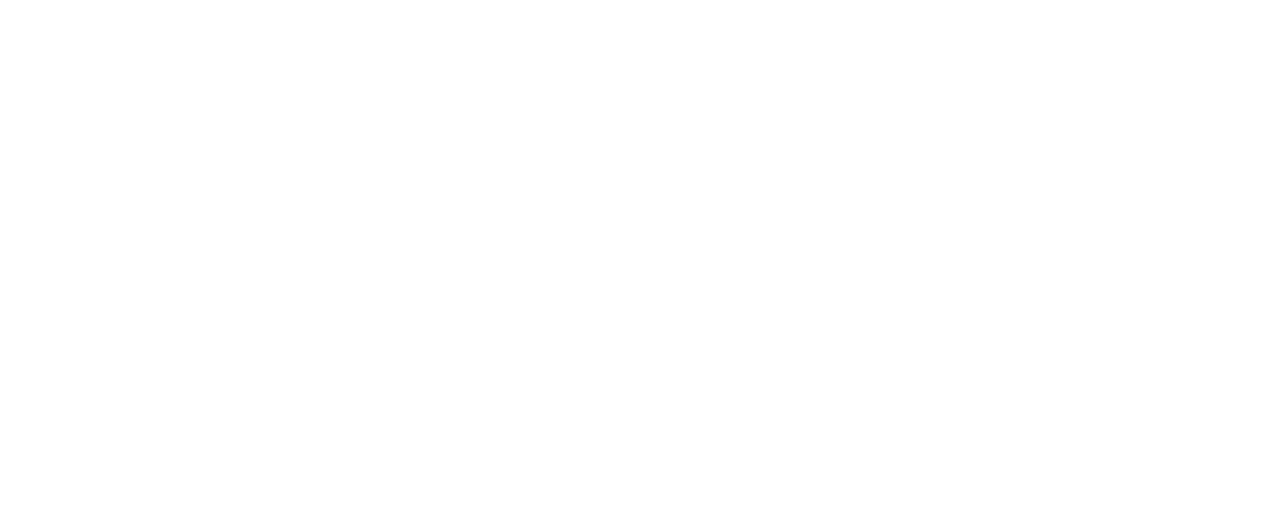
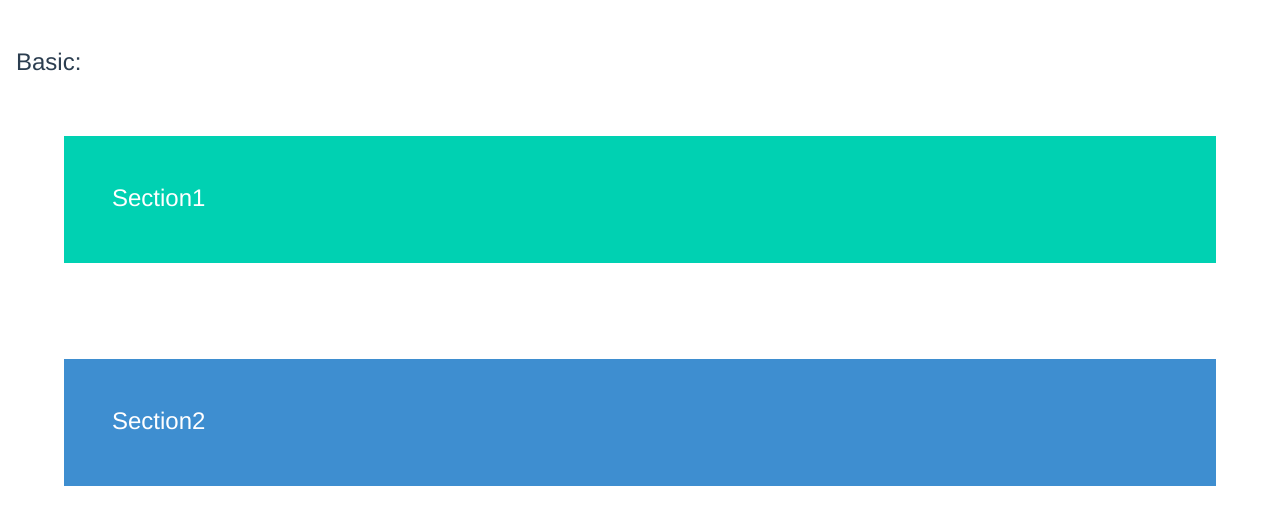
Before and after one commit to vue-bulma/bulma-ui, a Vue app: page /layout/section in a window 1280 px wide. Shown: the top 524 px of the page. Built offline with nearby package versions, Linux system fonts and the light colour scheme.

Commit message:
feat: add component layourt/section

```diff
--- /dev/null
+++ b/examples/components/layout/Section.vue
@@ -0,0 +1,29 @@
+<template>
+  <vb-container id="section" view="fullhd">
+    <div id="basic" class="component-title">Basic:</div>
+
+    <vb-section>
+      <vb-hero title="Section1" color="primary"></vb-hero>
+    </vb-section>
+
+    <vb-section>
+      <vb-hero title="Section2" color="info"></vb-hero>
+    </vb-section>
+  </vb-container>
+</template>
+
+<script>
+export default {
+  name: 'Section'
+}
+</script>
+
+<style lang="scss" scoped>
+#section {
+  padding: 1rem;
+  width: 100%;
+  position: absolute;
+  left: 0;
+  max-width: none;
+}
+</style>
--- a/examples/router.js
+++ b/examples/router.js
@@ -127,6 +127,11 @@
       component: () => import('./components/layout/Hero')
     },
     {
+      path: '/layout/section',
+      name: 'Section',
+      component: () => import('./components/layout/Section')
+    },
+    {
       path: '/components/card',
       name: 'Card',
       component: () => import('./components/components/Card')
--- /dev/null
+++ b/src/components/layout/Section.vue
@@ -0,0 +1,16 @@
+<template>
+  <section class="section">
+    <slot></slot>
+  </section>
+</template>
+
+<script>
+export default {
+  name: 'VbSection'
+}
+</script>
+
+<style lang="scss">
+@import '~bulma/sass/utilities/_all';
+@import '~bulma/sass/layout/section.sass';
+</style>
--- a/src/index.js
+++ b/src/index.js
@@ -34,6 +34,7 @@
 import LevelItem from './components/layout/LevelItem'
 import MediaObject from './components/layout/MediaObject'
 import Hero from './components/layout/Hero'
+import Section from './components/layout/Section'
 
 const components = [
   Box,
@@ -71,7 +72,8 @@
   FormItem,
   Form,
   MediaObject,
-  Hero
+  Hero,
+  Section
 ]
 
 const install = function(Vue) {
```
